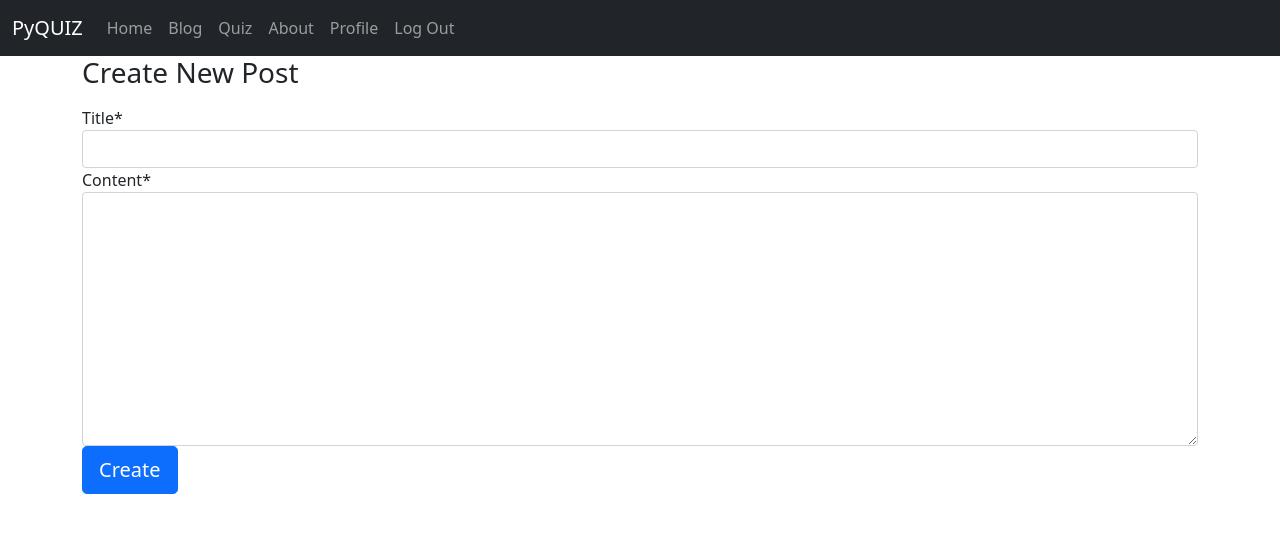
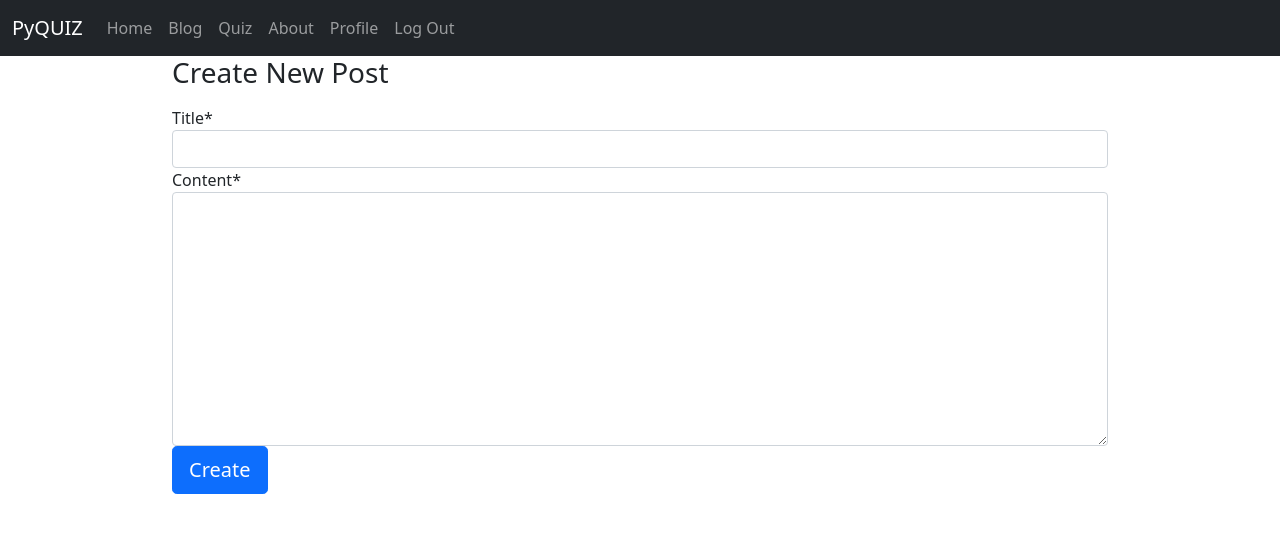
Before and after one commit to kghudgens/Study-Wise, a Django app: page /create_post/ in a window 1280 px wide. Shown: the top 533 px of the page. Run offline with Django 3.2, Linux system fonts and the light colour scheme; the visitor is signed in with stand-in values (Sample User, id 1); some libraries are stand-ins or nearby versions.

Commit message:
added sizing to the containers

```diff
--- a/pyquiz/blog/templates/blog/post_confirm_delete.html
+++ b/pyquiz/blog/templates/blog/post_confirm_delete.html
@@ -3,7 +3,7 @@
 
 {%block content%}
 
-<div class="container">
+<div class="w-75 container">
     <main class="form-signin">
         <form method="POST">
             {%csrf_token%}
--- a/pyquiz/blog/templates/blog/post_form.html
+++ b/pyquiz/blog/templates/blog/post_form.html
@@ -3,7 +3,7 @@
 
 {%block content%}
 
-<div class="container">
+<div class="w-75 container">
     <main class="form-signin">
         <form method="POST">
             {%csrf_token%}
--- a/pyquiz/blog/templates/blog/post_update_form.html
+++ b/pyquiz/blog/templates/blog/post_update_form.html
@@ -3,7 +3,7 @@
 
 {%block content%}
 
-<div class="container">
+<div class="w-75 container">
     <main class="form-signin">
         <form method="POST">
             {%csrf_token%}
```
Also changed, not shown: pyquiz/blog/templates/blog/post_detail.html (+4 -4 lines).
